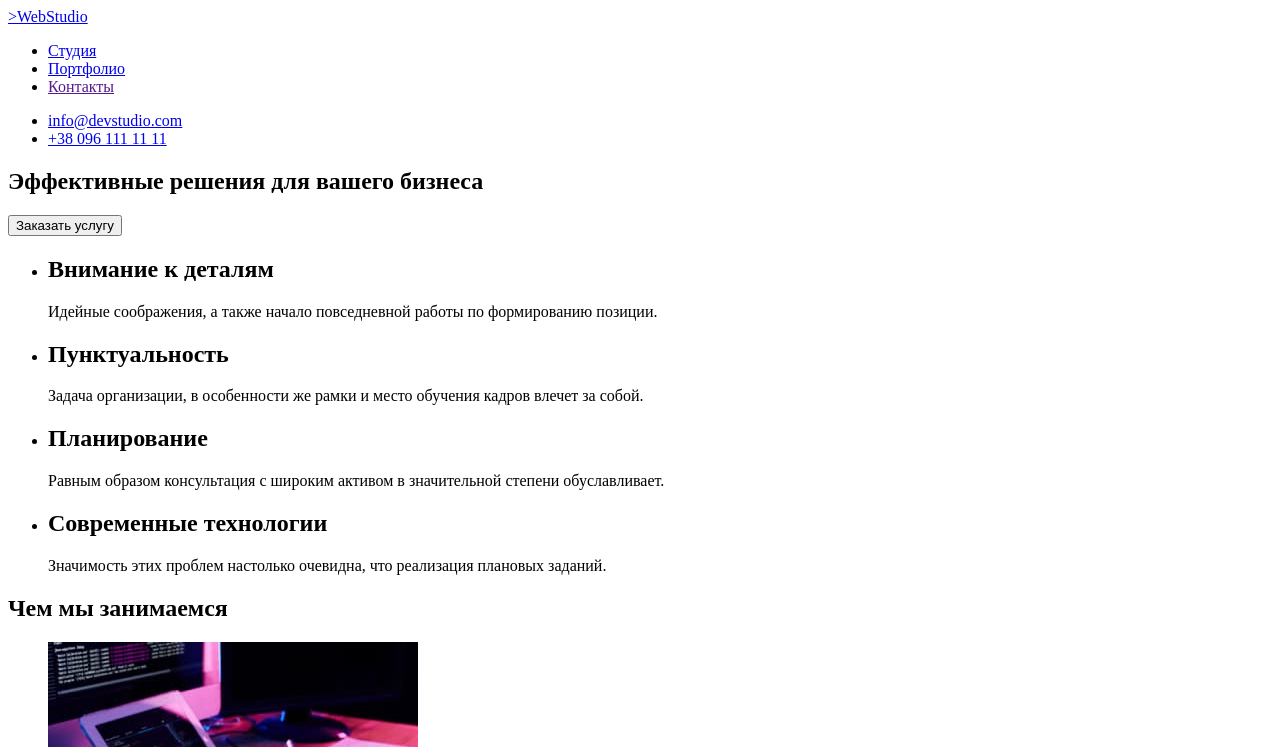
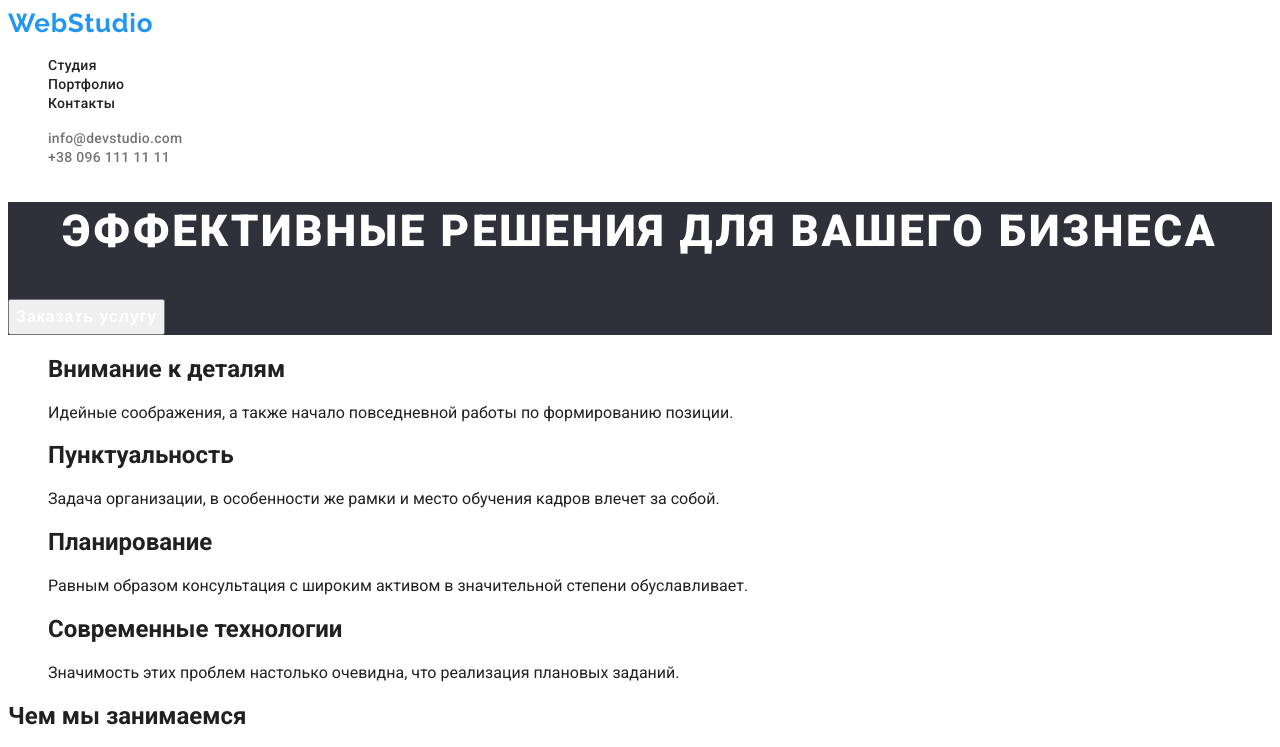
Before and after one commit to columbietc/goit-markup-hw-02, a plain HTML site: page index.html in a window 1280 px wide. Shown: the top 747 px of the page. Drawn offline with Linux system fonts and the light colour scheme.

Commit message:
ховер и фокус

```diff
--- a/css/style.css
+++ b/css/style.css
@@ -0,0 +1,88 @@
+/* basic color
+color: #212121;
+color: #ffffff
+color: #757575
+color: #2196F3
+color: #F5F4FA
+*/
+
+/* ------------Синтаксис переменных color*/
+:root {
+  --primary-text-color: #212121;
+  --secondary-text-color: #757575;
+  --accent-text-color: #2196f3;
+  --text-bacground-color: #ffffff;
+  --primary-bacground-color: #2f303a;
+  --secondary-bacground-color: #f5f4fa;
+}
+
+body {
+  font-family: 'roboto', sans-serif;
+  color: var(--primary-text-color);
+}
+
+/* служебный класс */
+.list {
+  list-style: none;
+}
+
+.link {
+  text-decoration: none;
+}
+
+/* ---------------------HEADER */
+
+.header-logo {
+  font-family: Raleway;
+  font-style: normal;
+  font-weight: bold;
+  font-size: 26px;
+  line-height: 1.19;
+  letter-spacing: 0.03em;
+  color: var(--accent-text-color);
+}
+
+.header-link:hover,
+.header-link:focus {
+  color: var(--accent-text-color);
+}
+.header-link {
+  font-weight: 500;
+  font-size: 14px;
+  line-height: 1.14;
+  letter-spacing: 0.02em;
+  color: var(--primary-text-color);
+}
+.header-tel,
+.header-mail {
+  font-weight: 500;
+  font-size: 14px;
+  line-height: 1.14;
+  letter-spacing: 0.02em;
+  color: var(--secondary-text-color);
+}
+
+/* -----------------------HERO */
+.hero {
+  background-color: var(--primary-bacground-color);
+}
+.hero-title {
+  font-weight: 900;
+  font-size: 44px;
+  line-height: 1.36;
+  text-align: center;
+  letter-spacing: 0.06em;
+  text-transform: uppercase;
+
+  color: var(--text-bacground-color);
+}
+.hero-btn {
+  font-weight: bold;
+  font-size: 16px;
+  line-height: 1.87;
+  display: flex;
+  align-items: center;
+  text-align: center;
+  letter-spacing: 0.06em;
+  color: var(--text-bacground-color);
+}
--- a/index.html
+++ b/index.html
@@ -5,54 +5,64 @@
     <meta http-equiv="X-UA-Compatible" content="IE=edge">
     <meta name="viewport" content="width=device-width, initial-scale=1.0">
     <title>Студия</title>
+    <link rel="preconnect" href="https://fonts.googleapis.com">
+    <link rel="preconnect" href="https://fonts.gstatic.com" crossorigin>
+    <link href="https://fonts.googleapis.com/css2?family=Raleway:wght@700&family=Roboto:wght@400;500;700;900&display=swap"
+      rel="stylesheet">
    <link rel="stylesheet" href="./css/style.css">
 
 </head>
 <body>
-    <header>
-        <nav>
-            <a href="/">>WebStudio</a>
-            <ul>
-                <li><a href="./index.html">Студия</a></li>
-                <li><a href="./portfolio.html">Портфолио</a></li>
-                <li><a href="">Контакты</a></li>
+    <header class="header">
+        <nav class="header-nav">
+            <a class="header-logo link" href="/">WebStudio</a>
+            <ul class="list header-list">
+                <li class="header-item">
+                    <a class="link header-link" href="./index.html">Студия</a></li>
+                <li class="header-item">
+                    <a class="link header-link" href="./portfolio.html">Портфолио</a></li>
+                <li class="header-item">
+                    <a class="link header-link" href="">Контакты</a></li>
             </ul>
         </nav>
-        <ul>
+        <ul class="list">
 
-            <li><a href="mailto:info@devstudio.com">info@devstudio.com</a></li>
-            <li><a href="tel:+380961111111">+38 096 111 11 11</a></li>
+            <li class="header-item"><a class="link header-mail" href="mailto:info@devstudio.com">info@devstudio.com</a></li>
+            <li class="header-item"><a class="link header-tel" href="tel:+380961111111">+38 096 111 11 11</a></li>
         </ul>
     </header>
     <main>
+                                    <!-- герой -->
     <section class="hero">
-        <h1>Эффективные решения для вашего бизнеса</h1>
-        <button type="button">Заказать услугу</button>
+        <h1 class="hero-title">Эффективные решения для вашего бизнеса</h1>
+        <button type="button" class="hero-btn">Заказать услугу</button>
+    </section >
 
-    </section>
-    <section>
-      <ul>
-          <li>
-              <h2>Внимание к деталям</h2>
-              <p>
+                                    <!-- описание      -->
+
+    <section class="about">
+      <ul class="list">
+          <li class="about-item">
+              <h2 class="about-title">Внимание к деталям</h2>
+              <p class="about-after-title">
                 Идейные соображения, а также начало повседневной работы по формированию позиции.
               </p>
           </li>
-          <li>
-              <h2>Пунктуальность</h2>
-              <p>
+          <li class="about-item">
+              <h2 class="about-title">Пунктуальность</h2>
+              <p class="about-after-title">
                 Задача организации, в особенности же рамки и место обучения кадров влечет за собой.
               </p>
           </li>
-          <li>
-              <h2>Планирование</h2>
-              <p>
+          <li class="about-item">
+              <h2 class="about-title">Планирование</h2>
+              <p class="about-after-title">
                 Равным образом консультация с широким активом в значительной степени обуславливает.
               </p>
           </li>
-          <li>
-              <h2>Современные технологии</h2>
-              <p>
+          <li class="about-item">
+              <h2 class="about-title">Современные технологии</h2>
+              <p class="about-after-title">
                 Значимость этих проблем настолько очевидна, что реализация плановых заданий.
               </p>
           </li>
@@ -60,7 +70,7 @@
     </section>
     <section>
         <h2>Чем мы занимаемся</h2>
-        <ul>
+        <ul class="list">
             <li>
                 <img src="./images/imgkeyboard.jpg" alt="програмист работает за столом" width="370" height="294">
             </li>
@@ -74,7 +84,7 @@
     </section>
     <section>
         <h2>Наша команда</h2>
-        <ul>
+        <ul class="list">
             <li>
                 <img src="./images/productdesigner.jpg" alt="мужчина в рубашке и очках" width="270" height="260" >
                 <h3>Игорь Демьяненко</h3>
@@ -100,20 +110,20 @@
     </main>
     <footer>
         <h2 lang="eu">
-                        <a href="/"><span class="accent">Web</span>Studio</a>
+                        <a class="link" href="/"><span class="accent">Web</span>Studio</a>
 
         </h2>
         <address>
-            <ul>
+            <ul class="list">
                 <li>
-                    <a href="https://goo.gl/maps/DFRrrp1a4oRhdWAe6" target="_blank" rel="noopener noreferrer">
+                    <a class="link" href="https://goo.gl/maps/DFRrrp1a4oRhdWAe6" target="_blank" rel="noopener noreferrer">
                         г.Киев, пр-т Леси Украинки, 26</a>
                 </li>
                 <li>
-                    <a href="mailto:info@example.com">info@example.com</a>
+                    <a class="link" href="mailto:info@example.com">info@example.com</a>
                 </li>
                 <li>
-                    <a href="tel:+380991111111">+38 099 111 11 11</a>
+                    <a class="link" href="tel:+380991111111">+38 099 111 11 11</a>
                 </li>
             </ul>
         </address>
```
Also changed, not shown: portfolio.html (+20 -16 lines).
